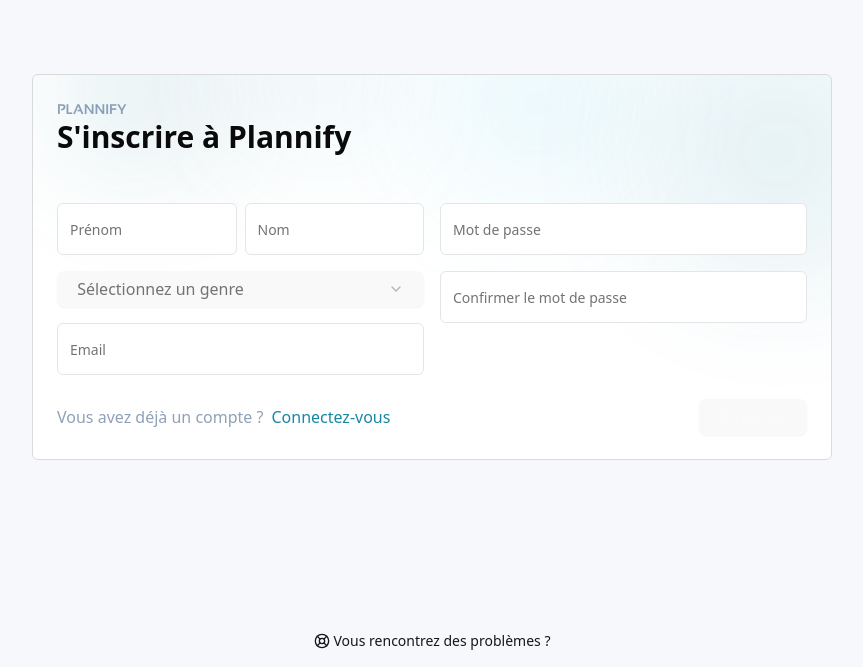
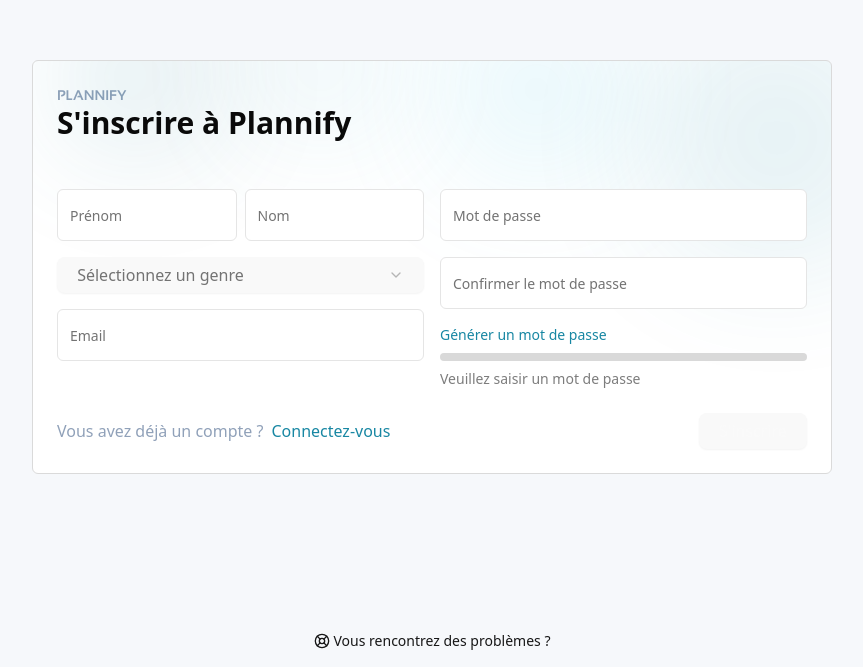
Before and after one commit to Plannify-Truck-Driver-App/web-driver-app, a React (Vite) app: page /register in a window 1280 px wide. Shown: the part 133-800 px from the top of the page, without its empty margins (208-1071 px from the left). Built offline with nearby package versions, Linux system fonts and the light colour scheme.

Commit message:
add register form

```diff
--- a/package.json
+++ b/package.json
@@ -23,6 +23,7 @@
     "react-hook-form": "^7.58.1",
     "react-router": "^7.6.2",
     "react-router-dom": "^7.6.2",
+    "sonner": "^2.0.5",
     "tailwind-merge": "^3.3.1",
     "tailwindcss": "^4.1.10",
     "zod": "^3.25.67"
--- a/src/components/forms/register-form.tsx
+++ b/src/components/forms/register-form.tsx
@@ -3,6 +3,10 @@
 import { Form, FormField } from "../ui/form";
 import { InputText } from "../ui/input-text";
 import { Select, SelectContent, SelectGroup, SelectItem, SelectLabel, SelectTrigger, SelectValue } from "../ui/select";
+import PasswordIndicator from "../ui/password-indicator";
+import type { SyntheticEvent } from "react";
+import { generateStrongPassword } from "@/utils/functions/generate-strong-password";
+import { toast } from "sonner";
 
 interface RegisterFormProps {
     form: UseFormReturn<RegisterSchema>,
@@ -10,6 +14,21 @@
 }
 
 export default function RegisterForm({ form, onSubmit }: RegisterFormProps) {
+    const handleGenerateStrongPassword = async (e: SyntheticEvent) => {
+        e.preventDefault()
+
+        const password = generateStrongPassword()
+        form.setValue("password", password)
+        form.setValue("confirmPassword", password)
+
+        try {
+            await navigator.clipboard.writeText(password);
+            toast.info("Le mot de passe a été copié dans le presse-papiers.")
+        } catch (error) {
+            console.error("Erreur lors de la copie du mot de passe : ", error);
+        }
+    }
+
     return (
         <Form {...form}>
             <form onSubmit={form.handleSubmit(onSubmit)} className="flex flex-row gap-4">
@@ -48,15 +67,15 @@
                         render={({ field }) => (
                             <Select>
                                 <SelectTrigger className="w-full">
-                                    <SelectValue placeholder="Sélectionnez un genre" />
+                                    <SelectValue className="text-sm font-normal" placeholder="Sélectionnez un genre" />
                                 </SelectTrigger>
                                 <SelectContent>
                                     <SelectGroup>
-                                    <SelectLabel>Genre</SelectLabel>
-                                    <SelectItem value="M">Monsieur</SelectItem>
-                                    <SelectItem value="Mlle">Madame</SelectItem>
-                                    <SelectItem value="Mme">Mademoiselle</SelectItem>
-                                    <SelectItem value="Other">Aucun</SelectItem>
+                                        <SelectLabel>Genre</SelectLabel>
+                                        <SelectItem value="M">Monsieur</SelectItem>
+                                        <SelectItem value="Mlle">Madame</SelectItem>
+                                        <SelectItem value="Mme">Mademoiselle</SelectItem>
+                                        <SelectItem value="Other">Aucun</SelectItem>
                                     </SelectGroup>
                                 </SelectContent>
                             </Select>
@@ -103,6 +122,10 @@
                             />
                         )}
                     />
+                    <div className="flex flex-col gap-2">
+                        <a className="text-sm text-secondary hover:underline" href="" onClick={handleGenerateStrongPassword}>Générer un mot de passe</a>
+                        <PasswordIndicator password={form.watch("password")} />
+                    </div>
                 </div>
             </form>
         </Form>
--- /dev/null
+++ b/src/components/ui/password-indicator.tsx
@@ -0,0 +1,70 @@
+import { PASSWORD_SECURITY } from "@/utils/constants/security";
+import { useEffect, useState } from "react";
+
+interface IPasswordStrengthProps {
+    password: string
+}
+
+const PasswordIndicator: React.FC<IPasswordStrengthProps> = ({ password }) => {
+    const [indicator, setIndicator] = useState<{ width: number, text: string, color: string }>({ width: 0, text: 'Veuillez saisir un mot de passe', color: '#7D7D7D' })
+
+    const checkPasswordStrength = (password: string) => {
+        const length: boolean = password.length >= PASSWORD_SECURITY.MIN_LENGTH.VALUE
+        const uppercase: boolean = PASSWORD_SECURITY.REGEX_UPPERCASE.test(password)
+        const lowercase: boolean = PASSWORD_SECURITY.REGEX_LOWERCASE.test(password)
+        const number: boolean = PASSWORD_SECURITY.REGEX_NUMBER.test(password)
+        const special: boolean = PASSWORD_SECURITY.REGEX_SPECIAL.test(password)
+
+        const check = [
+            {
+                name: `Veillez à avoir ${PASSWORD_SECURITY.MIN_LENGTH.ERROR}`,
+                value: length
+            }, {
+                name: `Veillez à avoir ${PASSWORD_SECURITY.MIN_UPPERCASE.ERROR}`,
+                value: uppercase
+            }, {
+                name: `Veillez à avoir ${PASSWORD_SECURITY.MIN_LOWERCASE.ERROR}`,
+                value: lowercase
+            }, {
+                name: `Veillez à avoir ${PASSWORD_SECURITY.MIN_NUMBER.ERROR}`,
+                value: number
+            }, {
+                name: `Veillez à avoir ${PASSWORD_SECURITY.MIN_SPECIAL.ERROR}`,
+                value: special
+            }
+        ]
+
+        const width: number = check.filter(c => c.value).length / check.length * 100
+        const firstCorrection: number = check.findIndex(c => !c.value)
+        const text: string | undefined = password.length === 0 ? "Veuillez saisir un mot de passe" : firstCorrection === -1 ? undefined : check[firstCorrection].name
+
+        setIndicator({
+            width: width,
+            text: text ?? 'Mot de passe robuste',
+            color: width === 0 ? '#7D7D7D' : width < 50 ? '#ea3939' : width < 100 ? '#EA9139' : '#46d53f'
+        })
+    }
+
+    useEffect(() => {
+        checkPasswordStrength(password)
+    }, [password])
+
+    return (
+        <div className="flex flex-col gap-2">
+            <div className="w-full h-2 bg-[#D9D9D9] dark:bg-[#7D7D7D] rounded">
+                <div
+                    className="h-2 bg-green-600 rounded transition-all duration-500 ease-in-out"
+                    style={{
+                        width: `${indicator.width}%`,
+                        backgroundColor: indicator.color
+                    }}
+                ></div>
+            </div>
+            <p className="text-sm" style={{
+                color: indicator.color
+            }}>{ indicator.text }</p>
+        </div>
+    )
+}
+
+export default PasswordIndicator;
--- a/src/main.tsx
+++ b/src/main.tsx
@@ -1,13 +1,14 @@
 import { StrictMode } from 'react'
 import { createRoot } from 'react-dom/client'
 import { BrowserRouter, Navigate, Route, Routes } from 'react-router'
-// import AuthenticationRoutes from './pages/authentication/authentication-routes'
+import { Toaster } from 'sonner'
 
 import './assets/style/index.css'
 import AuthenticationLayout from './layouts/authentication-layout'
 import AuthenticationRoutes from './pages/authentication/authentication-routes'
 
 createRoot(document.getElementById('root')!).render(
+  <>
     <StrictMode>
       <BrowserRouter>
         <Routes>
@@ -17,5 +18,7 @@
           <Route path="/" element={<Navigate to="/login" replace />} />
         </Routes>
       </BrowserRouter>
-  </StrictMode>,
+    </StrictMode>
+    <Toaster position="top-center" visibleToasts={5} expand={false} closeButton={true} toastOptions={{duration: 10000}}/>
+  </>,
 )
--- /dev/null
+++ b/src/utils/constants/security.ts
@@ -0,0 +1,26 @@
+export const PASSWORD_SECURITY = {
+    MIN_LENGTH: {
+        VALUE: 12,
+        ERROR: "au moins 12 caractères"
+    },
+    MIN_LOWERCASE: {
+        VALUE: 1,
+        ERROR: "au moins une lettre minuscule"
+    },
+    MIN_UPPERCASE: {
+        VALUE: 1,
+        ERROR: "au moins une lettre majuscule"
+    },
+    MIN_NUMBER: {
+        VALUE: 1,
+        ERROR: "au moins un chiffre"
+    },
+    MIN_SPECIAL: {
+        VALUE: 1,
+        ERROR: "au moins un caractère spécial"
+    },
+    REGEX_LOWERCASE: /[a-z]/,
+    REGEX_UPPERCASE: /[A-Z]/,
+    REGEX_NUMBER: /\d/,
+    REGEX_SPECIAL: /[^a-zA-Z0-9]/
+}
--- /dev/null
+++ b/src/utils/functions/generate-strong-password.ts
@@ -0,0 +1,28 @@
+import { PASSWORD_SECURITY } from "../constants/security"
+import { isPasswordStrong } from "./is-password-strong"
+
+export const generateStrongPassword = (): string => {
+    const letters = 'abcdefghijklmnopqrstuvwxyzABCDEFGHIJKLMNOPQRSTUVWXYZ'
+        const numbers = '0123456789'
+        const specials = '!@#$%^&*_'
+
+        let password: string = ''
+
+        do {
+            password = Array.from({ length: Math.round(Math.random() * 6 + PASSWORD_SECURITY.MIN_LENGTH.VALUE) }, () => {
+                const type = Math.floor(Math.random() * 3)
+                switch (type) {
+                    case 0:
+                        return letters[Math.floor(Math.random() * letters.length)]
+                    case 1:
+                        return numbers[Math.floor(Math.random() * numbers.length)]
+                    case 2:
+                        return specials[Math.floor(Math.random() * specials.length)]
+                    default:
+                        return letters[Math.floor(Math.random() * letters.length)]
+                }
+            }).join('')
+        } while (!isPasswordStrong(password))
+
+        return password;
+}
--- /dev/null
+++ b/src/utils/functions/is-password-strong.ts
@@ -0,0 +1,6 @@
+import { PASSWORD_SECURITY } from "../constants/security";
+
+export const isPasswordStrong = (password: string): boolean => {
+
+    return password.length > PASSWORD_SECURITY.MIN_LENGTH.VALUE && PASSWORD_SECURITY.REGEX_UPPERCASE.test(password) && PASSWORD_SECURITY.REGEX_LOWERCASE.test(password) && PASSWORD_SECURITY.REGEX_NUMBER.test(password) && PASSWORD_SECURITY.REGEX_SPECIAL.test(password);
+}
```
Also changed, not shown: 1 other file (tests, documents, lock files or other folders). Lines whose indentation alone changed are shown as unchanged.
